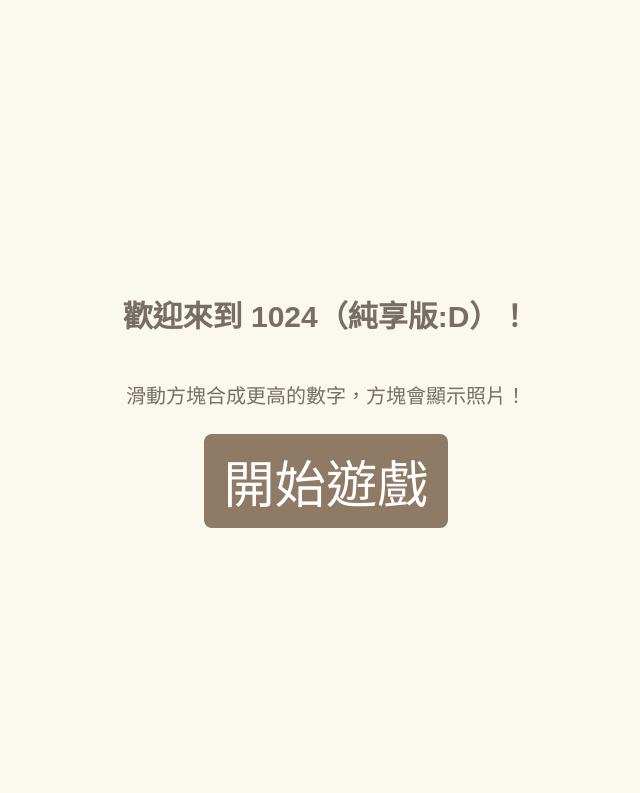
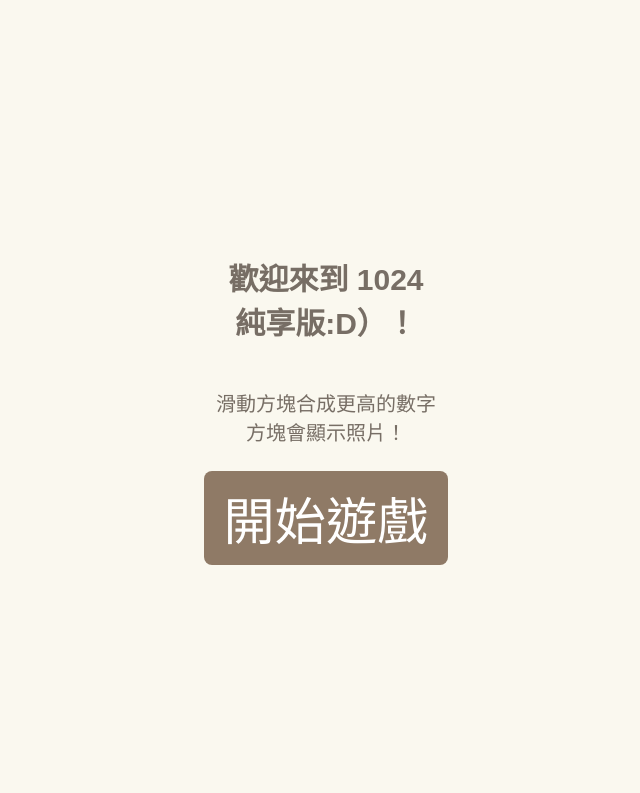
Before and after one commit to dou4166/1024-game-mobile, a plain HTML site: page index.html in a window 1280 px wide. Shown: the top 793 px of the page, without its empty margins (314-954 px from the left). Drawn offline with Linux system fonts and the light colour scheme.

Commit message:
Update index.html

```diff
--- a/index.html
+++ b/index.html
@@ -186,8 +186,8 @@
 </head>
 <body>
   <div id="start-screen">
-    <h2>歡迎來到 1024（純享版:D）！</h2>
-    <p>滑動方塊合成更高的數字，方塊會顯示照片！</p>
+    <h2>歡迎來到 1024<br>純享版:D）！</h2>
+    <p>滑動方塊合成更高的數字<br>方塊會顯示照片！</p>
     <button onclick="startGame()">開始遊戲</button>
   </div>
 
```
